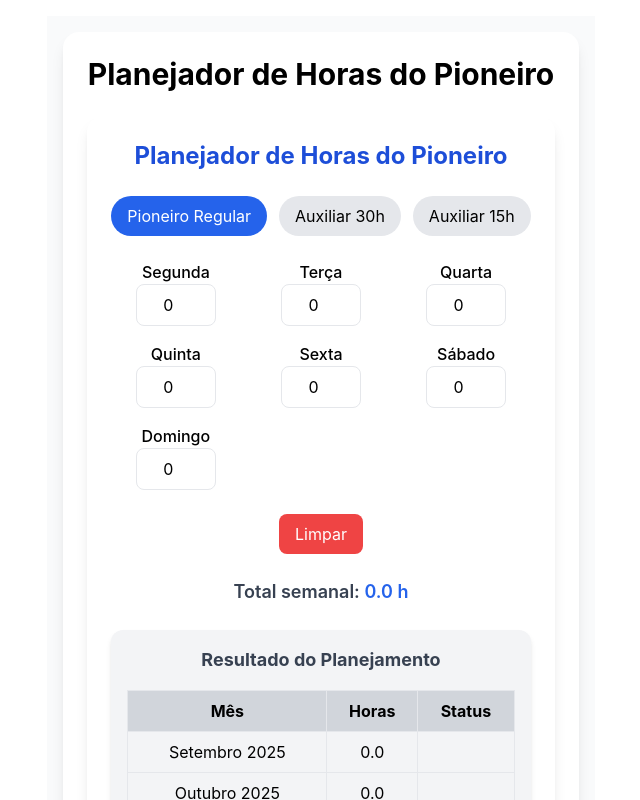
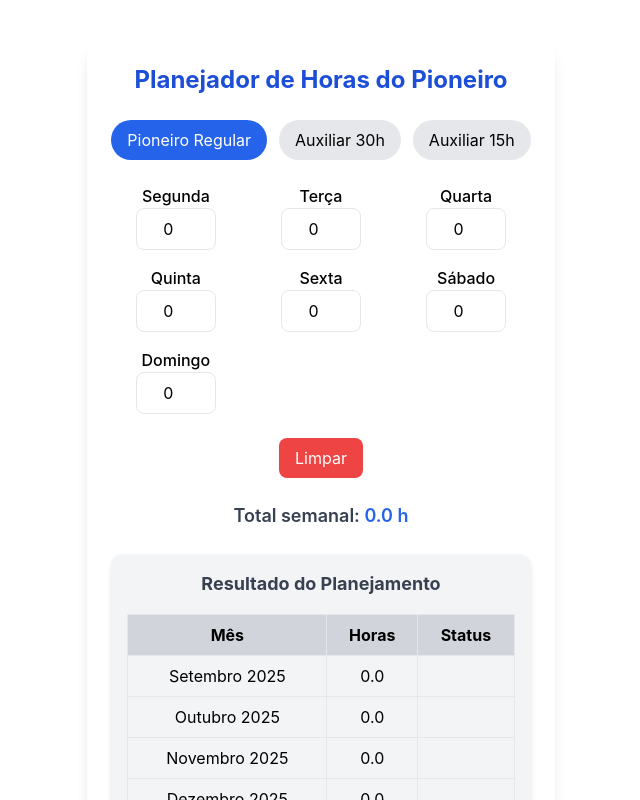
Before and after one commit to alansilvastos/planejador-horas-js, a Next.js app: page / in a window 1280 px wide. Shown: the top 800 px of the page, without its empty margins (319-959 px from the left). Built offline with nearby package versions, Linux system fonts and the light colour scheme.

Commit message:
Update page.jsx

```diff
--- a/app/page.jsx
+++ b/app/page.jsx
@@ -1,15 +1,10 @@
-"use client";
-import FormularioHoras from "../components/FormularioHoras";
+'use client';
+import FormularioHoras from '../components/FormularioHoras';
 
-export default function Page() {
+export default function Home() {
   return (
-    <main className="flex flex-col items-center justify-center min-h-screen p-4 bg-gray-50">
-      <div className="bg-white rounded-2xl shadow-lg p-6 w-full max-w-4xl">
-        <h1 className="text-3xl font-bold text-center mb-6">
-          Planejador de Horas do Pioneiro
-        </h1>
-        <FormularioHoras />
-      </div>
+    <main className="min-h-screen p-6">
+      <FormularioHoras />
     </main>
   );
 }
```
